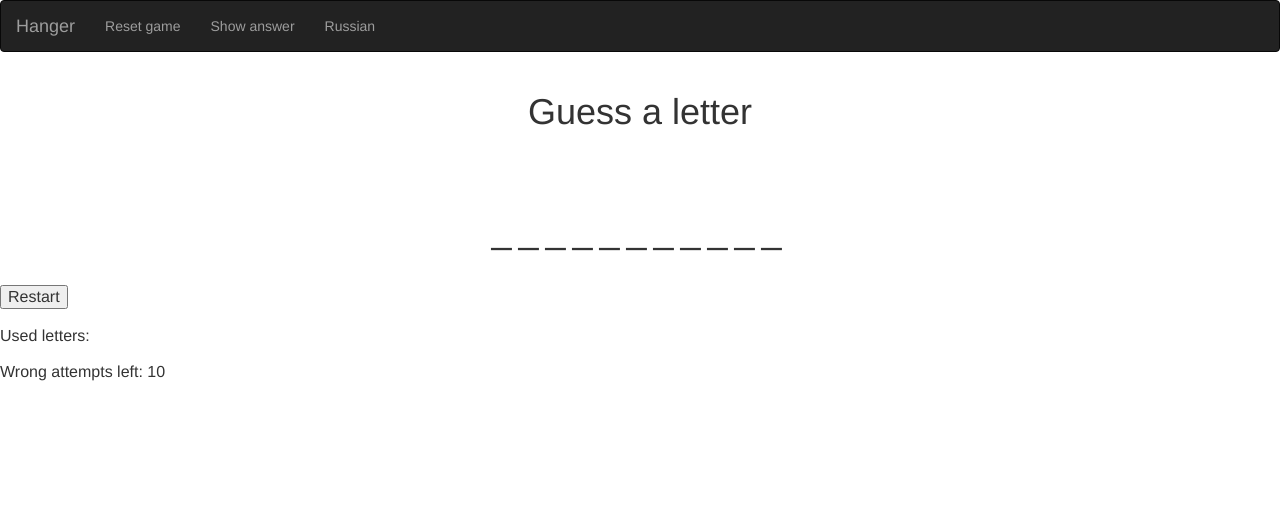
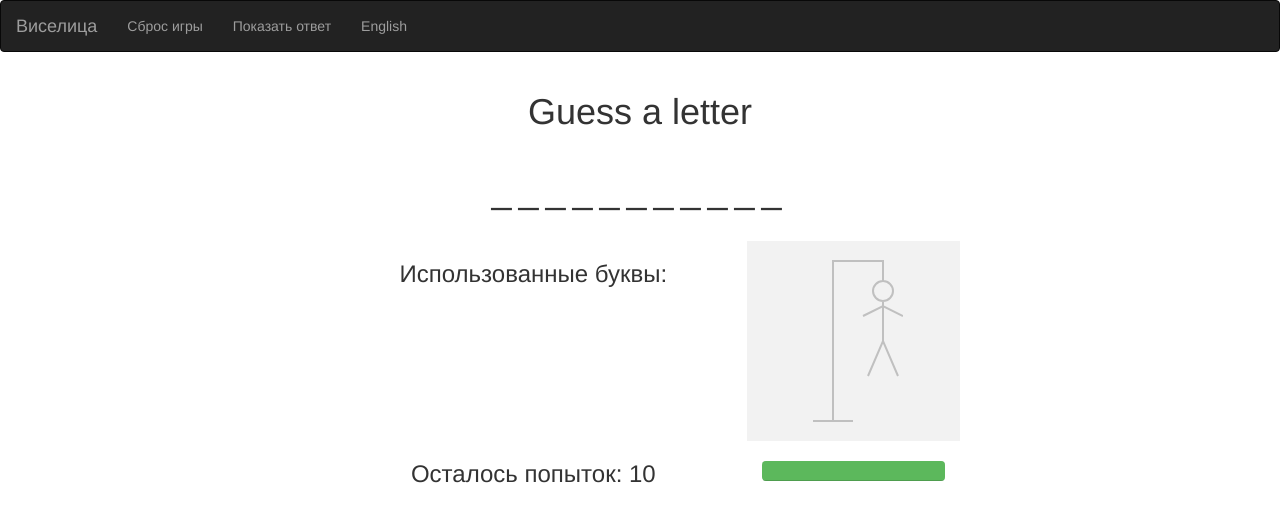
Before and after one commit to VadimZhe/Hanger, a Django app: page / in a window 1280 px wide. Shown: the top 522 px of the page. Run offline with Django 3.2, Linux system fonts and the light colour scheme; data comes from the database, SQL or seed files in the repository; both versions use the stored data as it was after the commit; some libraries are stand-ins or nearby versions.

Commit message:
Starting adding languages

```diff
--- a/hangerapp/admin.py
+++ b/hangerapp/admin.py
@@ -1,5 +1,7 @@
 from django.contrib import admin
 
-from .models import Words
+from .models import Words, Languages, InterfaceMessages
 
 admin.site.register(Words)
+admin.site.register(Languages)
+admin.site.register(InterfaceMessages)
--- a/hangerapp/static/js/hanger-ajax.js
+++ b/hangerapp/static/js/hanger-ajax.js
@@ -1,16 +1,17 @@
 $('#reset').click(function(){
-    $.get('/async', {guess_letter: '*'}, function(data){
-        $('#status_msg').html(data['message']);
+    $.get('/async', {guess_letter: 'reset'}, function(data){
+        $('#status_msg').html(data['message'])
         $('#hint').html(data['hint'])
         $('#used_ltrs').html(data['used'])
         $('#debug_txt').html('')
         wrong_num = data['wrong_num']
         $('#wrong_attempts').html(wrong_num)
-        DrawHanger(wrong_num)
+        updateProgressBar(10)
+        DrawHanger(0,'#C0C0C0',true)
     });
 });
 
-$('#wrong_attempts').click(function(){
+$('#show_answer').click(function(){
    $.get('/asyncret', 0, function(data){
         $('#debug_txt').html(data['secret']);
     });
@@ -29,6 +30,13 @@ $(document).keypress(function(e) {
         }
        wrong_num = data['wrong_num']
        $('#wrong_attempts').html(wrong_num)
-       DrawHanger(wrong_num)
+       updateProgressBar(wrong_num)
+       DrawHanger(wrong_num, "black", false)
    });
 });
+
+$('#change_language').click(function(){
+    $.get('/language', 0, function(data){
+        $('#status_msg').html(data['message']);
+    });
+});
--- a/hangerapp/static/js/hanger.js
+++ b/hangerapp/static/js/hanger.js
@@ -1,7 +1,8 @@
-function DrawHanger(stage) {
+function DrawHanger(stage, drawcolor = "#C0C0C0", initialclean = false) {
     cnv = document.getElementById("Canvas1");
     ctx = cnv.getContext("2d");
-    ctx.clearRect(0, 0, cnv.width, cnv.height);
+    if(initialclean)ctx.clearRect(0, 0, cnv.width, cnv.height);
+    ctx.lineWidth = 2;
     ctx.beginPath();
 	ctx.moveTo(10,180); //base
 	if(stage<10)ctx.lineTo(50,180);
@@ -9,7 +10,10 @@ function DrawHanger(stage) {
 	if(stage<9)ctx.lineTo(30,20);
 	if(stage<8)ctx.lineTo(80,20); //beam
 	if(stage<7)ctx.lineTo(80,40); //rope
-	if(stage<6)ctx.arc(80, 50, 10, 0, Math.PI * 2, false); // head
+	if(stage<6){
+	    ctx.moveTo(90, 50);
+	    ctx.arc(80, 50, 10, 0, Math.PI * 2, false); // head
+	}
 	ctx.moveTo(80,60); //torso
 	if(stage<5)ctx.lineTo(80,100);
 	ctx.moveTo(60,75); // hand1
@@ -18,7 +22,25 @@ function DrawHanger(stage) {
     ctx.moveTo(65, 135); //leg1
     if(stage<2)ctx.lineTo(80, 100);
     if(stage<1)ctx.lineTo(95, 135); //leg2
-    ctx.strokeStyle = "rgba(0,0,0,1)";
+    ctx.strokeStyle = drawcolor;
 	ctx.stroke();
 	//console.log("line added")
 }
+
+function updateProgressBar(percentage_left){
+    document.getElementById('perc_left').style.width =       percentage_left * 10 + '%';
+    document.getElementById('perc_used').style.width = 100 - percentage_left * 10 +'%';
+}
+
+function init(){
+    DrawHanger(0,'#C0C0C0',true);
+    window.addEventListener("beforeunload", function(e) {
+        //console.log('used_ltrs="'+document.getElementById('used_ltrs').innerHTML+'"');
+        if(document.getElementById('used_ltrs').innerHTML.length == 0)return undefined;
+        if(document.getElementById('wrong_attempts').innerHTML == '0')return undefined;
+        if(document.getElementById('hint').innerHTML.indexOf('_') == -1)return undefined;
+        theWarning = "The game is in progress, and it will be lost if you leave the page. Are you sure you want to leave?"
+        e.returnValue = theWarning;
+        return theWarning;
+    });
+}
--- a/hangerapp/templates/hanger/guess.html
+++ b/hangerapp/templates/hanger/guess.html
@@ -15,9 +15,12 @@
 	            letter-spacing: 7px;
 	            font face="Courier New";
 	        }
+	        .grayed{
+	            background-color: #f2f2f2;
+	        }
 	    </style>
     </head>
-    <body onload="DrawHanger({{ the_word.attempts_left }});">
+    <body onload="init();"><!--""DrawHanger(0,'#C0C0C0',true);" onbeforeunload="LostGame();"-->
         <nav class="navbar navbar-inverse">
           <div class="container-fluid">
             <div class="navbar-header">
@@ -26,14 +29,13 @@
                 <span class="icon-bar"></span>
                 <span class="icon-bar"></span>
               </button>
-              <a class="navbar-brand" href="#">Hanger</a>
+              <a class="navbar-brand" href="#">{% if language == "rus" %}Виселица{% else %}Hanger{% endif %}</a>
             </div>
             <div class="collapse navbar-collapse" id="myNavbar">
               <ul class="nav navbar-nav">
-                <li><a href="#"><span id="reset">Reset game</span></a></li>
-                <li><a href="#">Show answer</a></li>
-                <li><a href="#" data-toggle="popover" data-trigger="focus"
-                       data-content="Not implemented yet">Russian</a>
+                <li><a href="#"><span id="reset">{% if language == "rus" %}Сброс игры{% else %}Reset game{% endif %}</span></a></li>
+                <li><a href="#" id="show_answer">{% if language == "rus" %}Показать ответ{% else %}Show answer{% endif %}</a></li>
+                <li><a href="#" id="change_language">{% if language == "rus" %}English{% else %}Russian{% endif %}</a>
               </ul>
               <!--ul class="nav navbar-nav navbar-right">
                 <li><a href="#"><span class="glyphicon glyphicon-log-in"></span> Login</a></li>
@@ -41,32 +43,39 @@
             </div>
           </div>
         </nav>
-        <div class="container-fluid bg-3 text-center">
-            <h1><div id="status_msg">{{ the_word.status_message }}</div><br><br>
-                <div class="hint" id="hint">{{ the_word.hint }}</div></h1>
-            <!--div class="row">
-                <div class="col-sm-6">
-                    <p>Some text..</p-->
+        <div class="container-fluid text-center">
+            <h1><div id="status_msg">{{ the_word.status_message }}</div><br>
+                <div class="hint" id="hint">{{the_word.hint}}</div></h1><br>
+            <div class="row">
+                <div class="col-sm-3 hidden-xs"></div>
+                <div class="col-sm-4">
+                    <h3>{% if language == "rus" %}Использованные буквы{% else %}Used letters{% endif %}: <span id="used_ltrs">{{the_word.used_letters}}</span></h3>
+                </div>
+                <div class="col-sm-2 grayed">
+                    <canvas id="Canvas1" width="100" height="200">{% if language == "rus" %}Ваш браузер не поддерживает HTML5 canvas, стыдитесь{% else %}Your browser doesn't support HTML5 canvas, it's a shame{% endif %}</canvas>
+                </div>
+                <div class="col-sm-3 hidden-xs"></div>
+            </div>
+            <div class="row">
+                <div class="col-sm-3 hidden-xs"></div>
+                <div class="col-sm-4">
+                    <h3>{% if language == "rus" %}Осталось попыток{% else %}Attempts left{% endif %}: <span id="wrong_attempts" title="Click to see the answer">{{the_word.attempts_left}}</span></h3>
+                </div>
+                <div class="col-sm-2">
+                    <br>
+                    <div class="progress" id="progr_bar">
+                        <div class="progress-bar progress-bar-success" id="perc_left" role="progressbar" style="width:{{percentage_left}}%"></div>
+                        <div class="progress-bar progress-bar-danger" id="perc_used" role="progressbar" style="width:{{percentage_used}}%"></div>
+                    </div>
+                </div>
+                <div class="col-sm-3 hidden-xs"></div>
+            </div>
         </div>
-        <table>
-            <tr>
-                <td>
-                    <input type = "submit" id = "reset" value = "Restart" />
-                    <br><br>
-                    Used letters: <span id="used_ltrs"> {{ the_word.used_letters }} </span>
-                    <br><br>
-                    Wrong attempts left: <span id="wrong_attempts" title="Click to see the answer"> {{ the_word.attempts_left }} </span>
-                    {% if debug %}
-                        <br><br>
-                        <font color="#C0C0C0"><span id="debug_txt"></span></font>
-                        <br><br>
-                    {% endif %}
-                </td>
-                <td>
-                    <canvas id="Canvas1" width="100" height="200">Ваш браузер не поддерживает HTML5 canvas, стыдитесь</canvas>
-                </td>
-            </tr>
-        </table>
+        {% if debug %}
+            <br><br>
+            <font color="#C0C0C0"><span id="debug_txt"></span></font>
+            <br><br>
+        {% endif %}
         <script src="{% static "js/hanger-ajax.js" %}"></script>
     </body>
 </html>
--- a/hangerapp/views.py
+++ b/hangerapp/views.py
@@ -3,13 +3,12 @@ from django.shortcuts import get_object_or_404, render, redirect
 from django.views import generic
 import types, random
 
-from .models import Words, Hangers
+from .models import Words, Hangers, InterfaceMessages, Languages
 
 debug = True
 
-
 def initial_view(request):
-    global debug
+    #global debug
     secret_word = Words.objects.get(pk=random.randint(1, Words.objects.count()))
     hanger = Hangers(request, secret_word.word)
     hanger.save_to_cookies()
@@ -18,10 +17,28 @@ def initial_view(request):
 
 
 def make_a_guess(request, new_letter):
-    if (new_letter == '*'):  # or(not isinstance(secret_word, TheWord)):
+    if (new_letter == 'reset'):  # or(not isinstance(secret_word, TheWord)):
         return initial_view(request)
     hanger = Hangers(request)
-    hanger.guess(new_letter)
+    current_interface = InterfaceMessages.objects.filter(language=hanger.language)
+    #hanger.guess(new_letter)
+    if hanger.lost() or hanger.solved():
+        hanger.status_message = 'Just click "Restart", OK?'
+    elif not new_letter.isalpha():
+        hanger.status_message = 'You typed "' + new_letter + '". Type a letter, please'
+    elif hanger.letter_used(new_letter[0].upper()):
+        hanger.status_message = '"' + new_letter[0].upper() + '" has already been used'
+    else:
+        hanger.status_message = 'You entered "' + new_letter[0].upper() + '"'
+        if hanger.check_letter(new_letter):
+            hanger.status_message += ' and hit!'
+            if hanger.solved():
+                hanger.status_message += ' You won! Click <a onClick="window.location.reload()">Reset game</a>'
+        else:
+            hanger.status_message += ' and missed.'
+            if hanger.lost():
+                hanger.status_message += ' You lost! The word was "' + hanger.secret_word + '". Click <a onClick="window.location.reload()">Reset game</a>'
+
     return hanger
 
 
@@ -36,6 +53,9 @@ def make_a_guess_sync(request):
     return render(request, 'hanger/guess.html', {
         'the_word': hanger,
         'debug': debug,
+        'percentage_left': 100,
+        'percentage_used' : 0,
+        'language' : 'rus'
     })
 
 
```
Also changed, not shown: hangerapp/models.py (+18 -18 lines), db.sqlite3.
